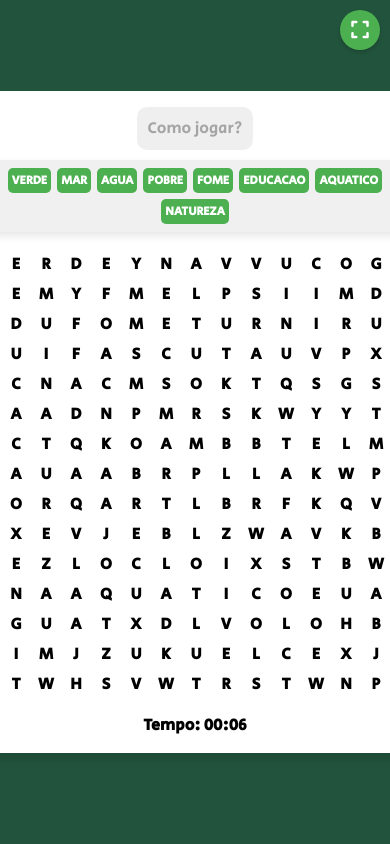
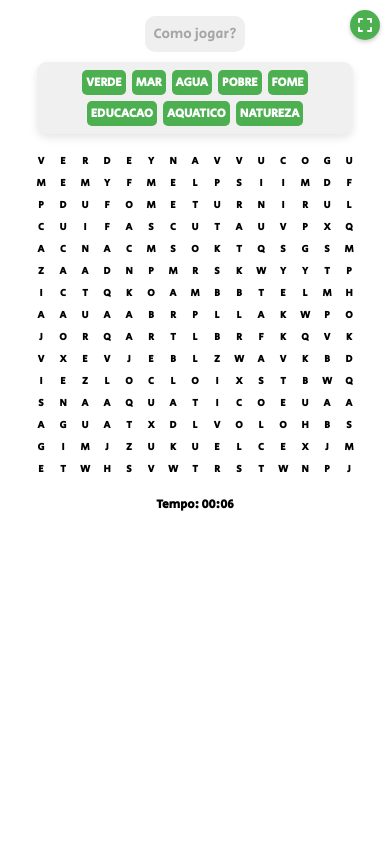
Before and after one commit to italovarzone/eco-games, a PHP site: page /jogos/cacapalavras/index.html in a window 390 px wide; the page is wider, and only the part inside the window is pictured. Run offline with PHP 8.4, Linux system fonts and the light colour scheme.

Commit message:
feat: Adiciona responsividade em crossword e ajusta responsividade em ecopuzzle.

```diff
--- a/src/jogos/cacapalavras/css/style.css
+++ b/src/jogos/cacapalavras/css/style.css
@@ -295,3 +295,57 @@ body {
     color: #3e8e41;
     transition: 0.1s;
   }
+
+  @media (max-width: 768px) {
+    body {
+      background-color: white;
+      height: auto;
+    }
+
+    .crossword-container {
+      box-shadow: none;
+      border-radius: 0px;
+      padding: 16px 0px 0px 0px;
+    }
+    .crossword {
+        padding: 16px 0px 0px 0px;
+        grid-template-columns: repeat(15, 1fr);
+        grid-template-rows: repeat(15, 1fr);
+    }
+
+    .word-list {
+      font-size: 8px;
+      max-width: 300px;
+    }
+
+    .crossword .cell {
+      width: 20px;
+      height: 20px;
+      font-size: 10px;
+    }
+
+    .game {
+        width: 100%;
+    }
+
+    #help-button, #close-help, #play-again-button {
+        font-size: 14px;
+        padding: 8px;
+    }
+
+    #fullscreen-btn {
+        width: 30px;
+        height: 30px;
+        font-size: 16px;
+    }
+
+    #game-result-container {
+        width: 90%;
+    }
+
+    #timer {
+      padding-top: 16px;
+      font-size: 12px;
+      font-weight: bold;
+    }
+}
--- a/src/jogos/cacapalavras/js/script.js
+++ b/src/jogos/cacapalavras/js/script.js
@@ -16,6 +16,7 @@ for (let row = 0; row < 15; row++) {
     cell.dataset.row = row;
     cell.dataset.col = col;
     cell.addEventListener("mousedown", () => handleCellMouseDown(cell));
+    cell.addEventListener("touchstart", () => handleCellMouseDown(cell));
     crossword.appendChild(cell);
   }
 }
@@ -83,19 +84,25 @@ function isSafePlacement(word, startRow, startCol, direction) {
 function handleCellMouseDown(cell) {
   isMouseDown = true;
   handleCellSelection(cell);
-  document.addEventListener("mouseover", handleCellMouseOver);
+  document.addEventListener("mousemove", handleCellMouseOver);
+  document.addEventListener("touchmove", handleCellMouseOver);
   document.addEventListener("mouseup", handleMouseUp);
+  document.addEventListener("touchend", handleMouseUp);
 
   function handleMouseUp() {
     isMouseDown = false;
-    document.removeEventListener("mouseover", handleCellMouseOver);
+    document.removeEventListener("mousemove", handleCellMouseOver);
+    document.removeEventListener("touchmove", handleCellMouseOver);
     document.removeEventListener("mouseup", handleMouseUp);
+    document.removeEventListener("touchend", handleMouseUp);
     resetSelectedCells();
   }
 }
 
 function handleCellMouseOver(event) {
-  if (isMouseDown && event.target.classList.contains("cell") && !event.target.classList.contains("correct")) {
+  const targetCell = event.type.includes("touch") ? document.elementFromPoint(event.touches[0].clientX, event.touches[0].clientY) : event.target;
+
+  if (isMouseDown && targetCell.classList.contains("cell") && !targetCell.classList.contains("correct")) {
     const selectedCells = document.querySelectorAll('.cell.selected');
     const maxSelectedCells = maxLetters;
 
@@ -103,7 +110,7 @@ function handleCellMouseOver(event) {
       resetSelectedCells();
     }
 
-    handleCellSelection(event.target);
+    handleCellSelection(targetCell);
   }
 }
 
--- a/src/jogos/ecopuzzle/css/style.css
+++ b/src/jogos/ecopuzzle/css/style.css
@@ -361,8 +361,8 @@ a {
   }
 
   .card {
-    width: 110px !important;
-    height: 110px !important;
+    width: 80px !important;
+    height: 80px !important;
 }
 
   #gameBoard {
```
